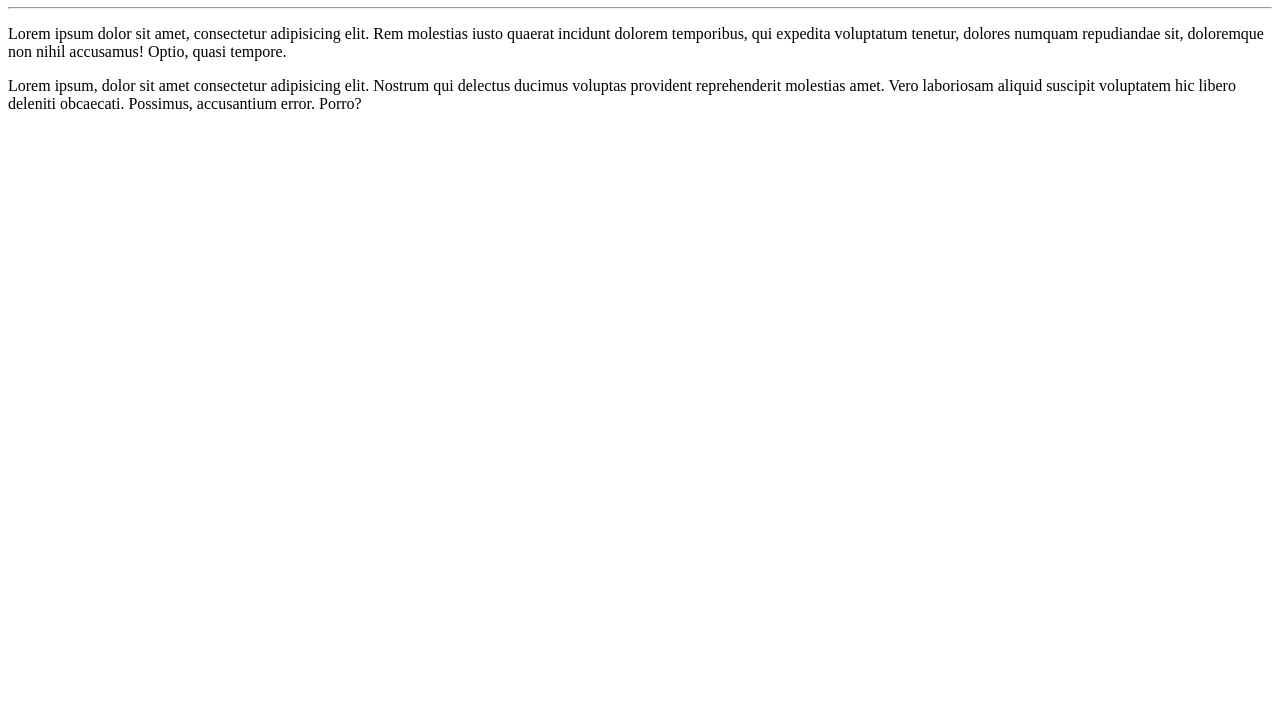
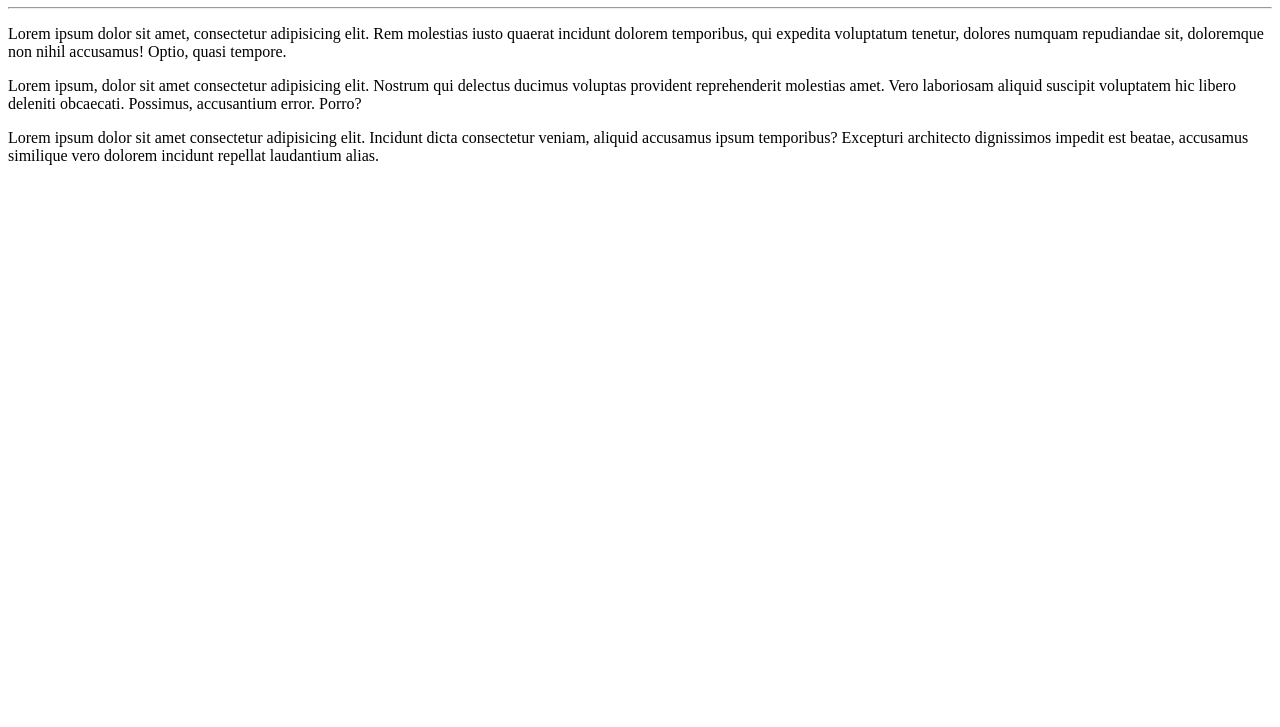
Before and after one commit to Tassio-Sales/Projeto1, a plain HTML site: page site-exemplo/index.html in a window 1280 px wide. Shown: the part 73-800 px from the top of the page. Drawn offline with Linux system fonts and the light colour scheme.

Commit message:
adição de parágrafo

```diff
--- a/site-exemplo/index.html
+++ b/site-exemplo/index.html
@@ -11,5 +11,6 @@
     <hr>
     <p>Lorem ipsum dolor sit amet, consectetur adipisicing elit. Rem molestias iusto quaerat incidunt dolorem temporibus, qui expedita voluptatum tenetur, dolores numquam repudiandae sit, doloremque non nihil accusamus! Optio, quasi tempore.</p>
     <p>Lorem ipsum, dolor sit amet consectetur adipisicing elit. Nostrum qui delectus ducimus voluptas provident reprehenderit molestias amet. Vero laboriosam aliquid suscipit voluptatem hic libero deleniti obcaecati. Possimus, accusantium error. Porro?</p>
+    <p>Lorem ipsum dolor sit amet consectetur adipisicing elit. Incidunt dicta consectetur veniam, aliquid accusamus ipsum temporibus? Excepturi architecto dignissimos impedit est beatae, accusamus similique vero dolorem incidunt repellat laudantium alias.</p>
 </body>
 </html>
```
